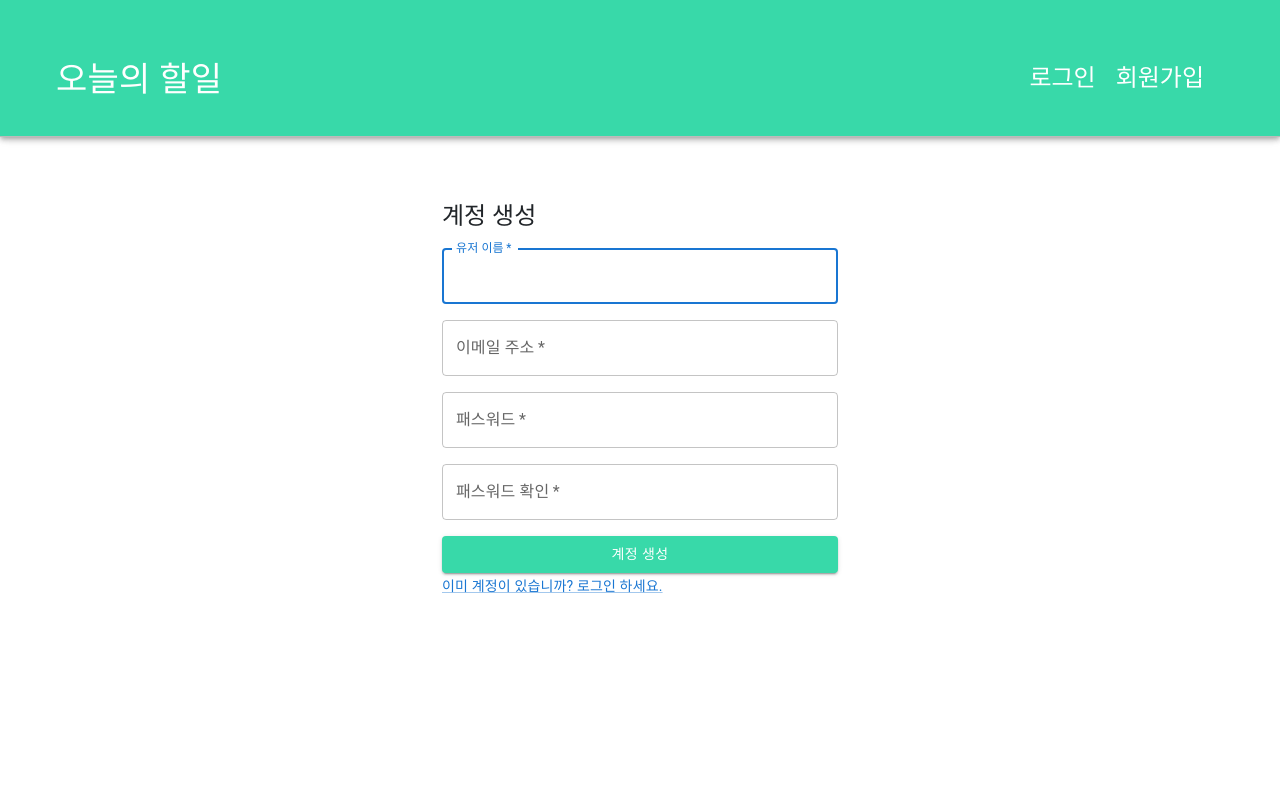
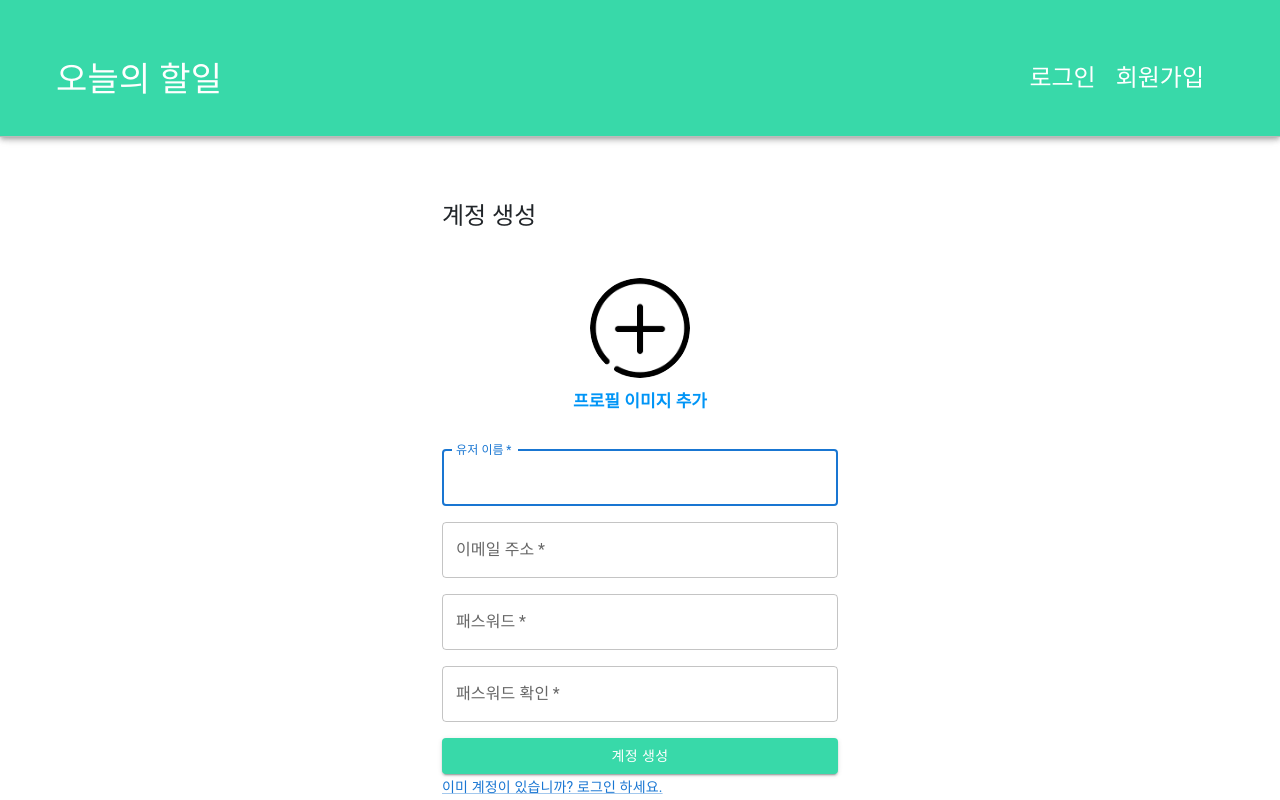
Before and after one commit to jeongEY321/react-tobo-app, a React (Create React App) app: page /join in a window 1280 px wide. Shown: the top 800 px of the page. Built offline with nearby package versions, Linux system fonts and the light colour scheme; the HTML template or start-up script is replaced by a standard one.

Commit message:
회원가입 - 프로필 이미지 추가

```diff
--- /dev/null
+++ b/src/component/layout/CustomSnackBar.js
@@ -0,0 +1,28 @@
+import React from 'react';
+import { Snackbar, Alert, AlertTitle } from "@mui/material";
+
+const CustomSnackBar = ({ open }) => {
+  const vertical = 'top';
+  const horizontal = 'center';
+
+  return (
+    <Snackbar
+      anchorOrigin={{ vertical, horizontal }}
+      style={{ marginTop: '150px' }}
+      open={open}
+      autoHideDuration={4000}
+      key={vertical + horizontal}
+    >
+      <Alert severity="error" sx={{
+        width: '500px',
+        padding: '20px',
+        fontSize: '24px',
+      }}>
+        <AlertTitle>Error</AlertTitle>
+            이미 로그인 중입니다.<br/> 자동으로 홈 화면으로 이동합니다.
+      </Alert>
+    </Snackbar>
+  );
+};
+
+export default CustomSnackBar;
--- a/src/component/user/Join.js
+++ b/src/component/user/Join.js
@@ -1,15 +1,33 @@
-import React, { useState } from 'react'
+import React, { useContext, useEffect, useState, useRef } from 'react'
 import {Button, Container, Grid,
     TextField, Typography, Link} from "@mui/material";
 
 //리다이렉트 사용하기
 import { useNavigate } from 'react-router-dom';
 import { API_BASE_URL as BASE, USER } from '../../config/host-config';
+import { AuthContext } from '../../util/AuthContext';
+import CustomSnackBar from '../layout/CustomSnackBar';
+
+import './Join.scss';
 
 const Join = () => {
 
+    //useRef로 태그 참조하기
+    const $fileTag = useRef();
+
     //리다이렉트 사용하기
     const redirection = useNavigate();
+    const { isLoggedIn } = useContext(AuthContext);
+    const [open, setOpen] = useState(false);
+
+    useEffect(() => {
+        if(isLoggedIn) {
+            setOpen(true);
+            setTimeout(() => {
+                redirection('/');
+            }, 3000);
+        }
+    }, [isLoggedIn, redirection]);
 
     const API_BASE_URL = BASE + USER;
 
@@ -201,6 +219,23 @@ const Join = () => {
         });
     };
 
+    // 이미지 파일 상태변수
+    const [imgFile, setImgFile] = useState(null);
+
+    // 이미파일을 선택했을 때 썸네일 뿌리기
+    const showThumbnailHandler = e => {
+        //첨부된 파일 정보
+        const file = $fileTag.current.files[0];
+
+        const reader = new FileReader();
+        reader.readAsDataURL(file);
+
+        reader.onloadend = () => {
+            setImgFile(reader.result);
+        }
+
+    };
+
     //4개의 입력칸이 모두 검증에 통과했는지 여부를 검사
     const isValid = () =>{
         for(const key in correct){
@@ -212,10 +247,22 @@ const Join = () => {
 
     //회원 가입 처리 서버요청
     const fetchSignUpPost = () =>{
+
+        // JSON을 Blob타입으로 변경 후 FormData에 넣기
+        const userJsonBlob = new Blob(
+            [JSON.stringify(userValue)],
+            {type: 'application/json'}
+        );
+
+        // 이미지파일과 회원정보 JSON을 하나로 묶어야 함
+        // FormData 객체를 활용.
+        const userFormData = new FormData();
+        userFormData.append('user', userJsonBlob);
+        userFormData.append('profileImage', $fileTag.current.files[0]);
+
         fetch(API_BASE_URL,{
             method:'POST',
-            headers:{'content-type':'application/json'},
-            body:JSON.stringify(userValue)
+            body:userFormData
         })
         .then(res => {
             if(res.status === 200){
@@ -248,6 +295,8 @@ const Join = () => {
 
 
     return (
+        <>
+            {!isLoggedIn &&
             <Container component="main" maxWidth="xs" style={{ margin: "200px auto" }}>
                 <form noValidate>
                     <Grid container spacing={2}>
@@ -256,6 +305,27 @@ const Join = () => {
                                 계정 생성
                             </Typography>
                         </Grid>
+
+                        <Grid item xs={12}>
+                            <div className="thumbnail-box" >
+                                <img
+                                    //src={require("../../assets/img/image-add.png")}
+                                    src={imgFile ? imgFile : require("../../assets/img/image-add.png")}
+                                    alt="profile"
+                                    onClick={() => $fileTag.current.click()}
+                                />
+                            </div>
+                            <label className='signup-img-label' htmlFor='profile-img'>프로필 이미지 추가</label>
+                            <input
+                                id='profile-img'
+                                type='file'
+                                style={{display: 'none'}}
+                                accept='image/*'
+                                ref={$fileTag}
+                                onChange={showThumbnailHandler}
+                            />
+                        </Grid>
+
                         <Grid item xs={12}>
                             <TextField
                                 autoComplete="fname"
@@ -309,7 +379,6 @@ const Join = () => {
                                 :{color:'red'}
                             }>{message.password}</span>
                         </Grid>
-
                         <Grid item xs={12}>
                             <TextField
                                 variant="outlined"
@@ -328,7 +397,6 @@ const Join = () => {
                                 :{color:'red'}
                             }>{message.passwordCheck}</span>
                         </Grid>
-
                         <Grid item xs={12}>
                             <Button
                               type="submit"
@@ -350,6 +418,11 @@ const Join = () => {
                     </Grid>
                 </form>
             </Container>
+            }
+            <CustomSnackBar
+                open={open}
+            />
+        </>
       );
 }
 
--- /dev/null
+++ b/src/component/user/Join.scss
@@ -0,0 +1,25 @@
+$img-w: 100px;
+$img-h: 100px;
+
+.thumbnail-box {
+  width: $img-w;
+  height: $img-h;
+  border-radius: 50%;
+  overflow: hidden;
+  margin: 30px auto 10px;
+  cursor: pointer;
+
+  img {
+    width: 100%;
+    height: 100%;
+  }
+}
+.signup-img-label {
+  font-weight: 700;
+  font-size: 17px;
+  color: #0095f6;
+  cursor: pointer;
+  display: block;
+  text-align: center;
+  margin-bottom: 20px;
+}
--- a/src/component/user/Login.js
+++ b/src/component/user/Login.js
@@ -1,10 +1,11 @@
-import React, { useContext } from 'react'
+import React, { useContext, useEffect, useState } from 'react'
 import {Button, Container, Grid,
     TextField, Typography, Link} from "@mui/material";
 import { useNavigate } from 'react-router-dom';
 
 import { API_BASE_URL as BASE, USER } from '../../config/host-config';
 import { AuthContext } from '../../util/AuthContext';
+import CustomSnackBar from '../layout/CustomSnackBar';
 
 const Login = () => {
 
@@ -12,6 +13,18 @@ const Login = () => {
 
     // AuthContext에서 onLogin 함수를 가져오기
     const {onLogin, isLoggedIn} = useContext(AuthContext);
+
+    const [open, setOpen] = useState(false);
+
+    useEffect(() => {
+        if(isLoggedIn) {
+            setOpen(true);
+            setTimeout(() => {
+                redirection('/');
+            }, 3000);
+        }
+    }, [isLoggedIn, redirection]);
+
 
     const REQUEST_URL = BASE + USER + '/signin';
 
@@ -88,6 +101,8 @@ const Login = () => {
     }
 
     return (
+        <>
+            {!isLoggedIn &&
             <Container component="main" maxWidth="xs" style={{ margin: "200px auto" }}>
                 <Grid container spacing={2}>
                     <Grid item xs={12}>
@@ -96,9 +111,7 @@ const Login = () => {
                         </Typography>
                     </Grid>
                 </Grid>
-
                 <form noValidate onSubmit={loginHandler}>
-
                     <Grid container spacing={2}>
                         <Grid item xs={12}>
                             <TextField
@@ -136,6 +149,11 @@ const Login = () => {
                     </Grid>
                 </form>
             </Container>
+            }
+            <CustomSnackBar
+                open={open}
+            />
+        </>
       );
 
 }
```
Also changed, not shown: src/assets/img/anonymous.jpg (added), src/assets/img/image-add.png (added). Lines whose indentation alone changed are shown as unchanged.
